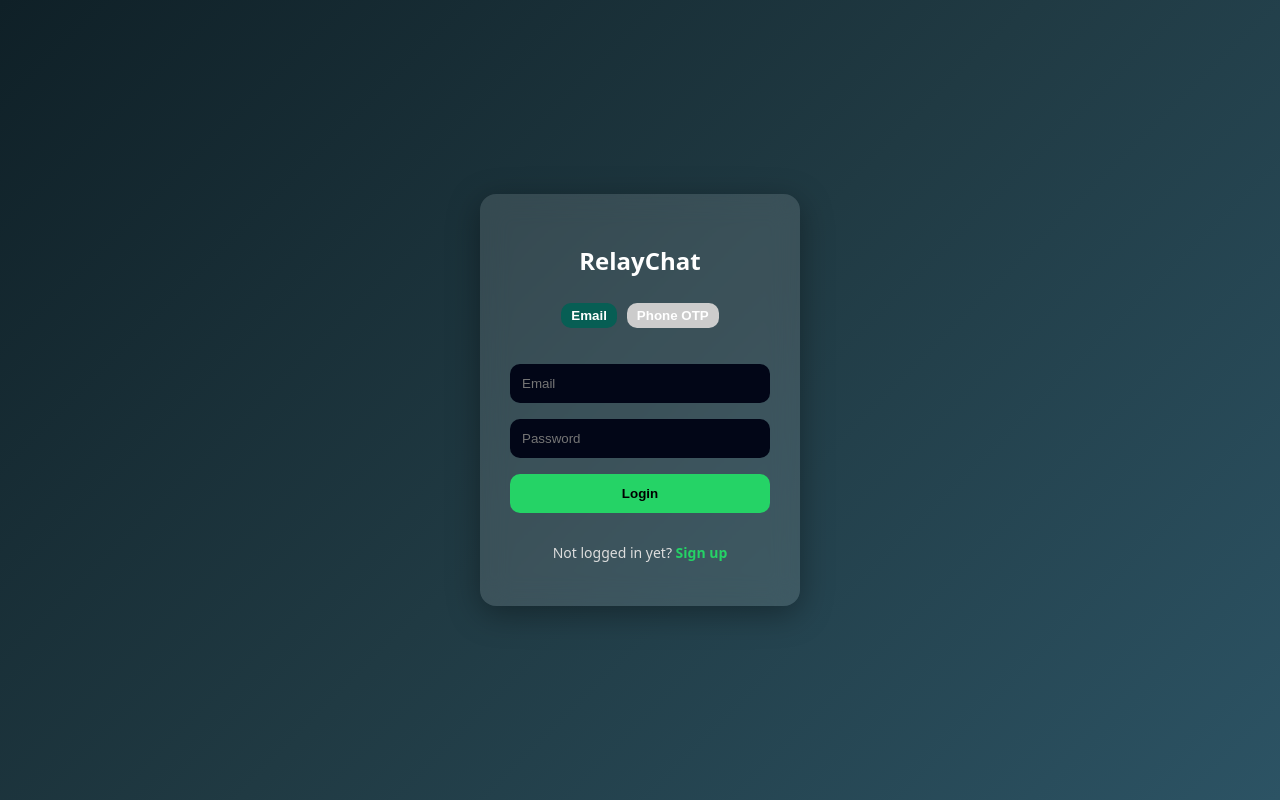
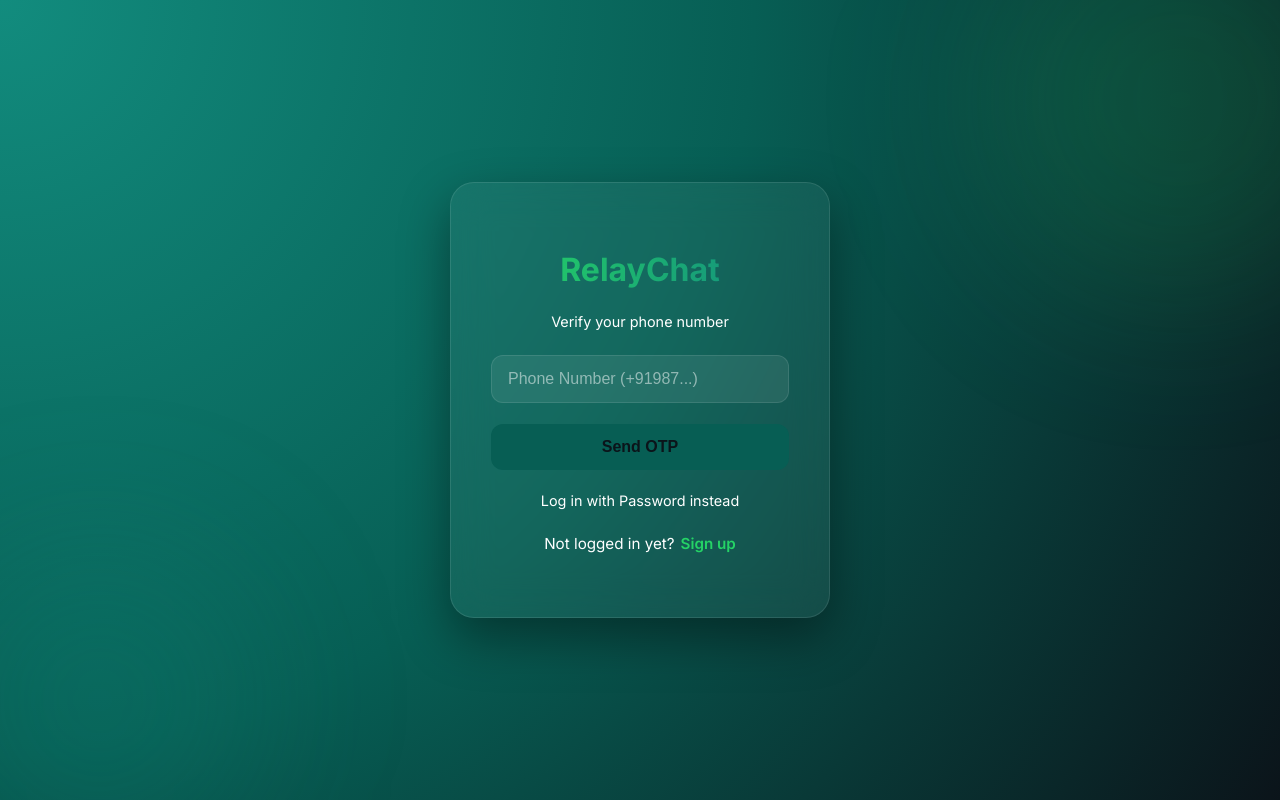
Before and after one commit to AKSHITA142/RelayChat, a React (Vite) app in the folder client/: page / in a window 1280 px wide. Built offline with nearby package versions, Linux system fonts and the light colour scheme.

Commit message:
Make registration similar to whatshapp

```diff
--- a/client/src/components/Login.css
+++ b/client/src/components/Login.css
@@ -1,64 +1,159 @@
+@import url('https://fonts.googleapis.com/css2?family=Inter:wght@400;500;600;700&display=swap');
+
 .login-bg {
   height: 100vh;
   display: flex;
   justify-content: center;
   align-items: center;
+  font-family: 'Inter', sans-serif;
+  background: radial-gradient(circle at top left, #128c7e, #075e54, #0b141a);
+  overflow: hidden;
+  position: relative;
+}
 
-  background: linear-gradient(
-    135deg,
-    #0f2027,
-    #203a43,
-    #2c5364
-  );
+/* Decorative circles for background depth */
+.login-bg::before,
+.login-bg::after {
+  content: '';
+  position: absolute;
+  border-radius: 50%;
+  filter: blur(80px);
+  z-index: 0;
+}
+
+.login-bg::before {
+  width: 400px;
+  height: 400px;
+  background: rgba(37, 211, 102, 0.15);
+  top: -100px;
+  right: -100px;
+}
+
+.login-bg::after {
+  width: 300px;
+  height: 300px;
+  background: rgba(18, 140, 126, 0.2);
+  bottom: -50px;
+  left: -50px;
 }
 
 .login-card {
-  width: 320px;
-  padding: 30px;
-  border-radius: 16px;
-
-  background: rgba(255, 255, 255, 0.12);
-  backdrop-filter: blur(14px);
-  box-shadow: 0 8px 32px rgba(0, 0, 0, 0.35);
-
+  width: 100%;
+  max-width: 380px;
+  padding: 40px;
+  border-radius: 24px;
+  background: rgba(255, 255, 255, 0.05);
+  backdrop-filter: blur(20px);
+  -webkit-backdrop-filter: blur(20px);
+  border: 1px solid rgba(255, 255, 255, 0.1);
+  box-shadow: 0 20px 50px rgba(0, 0, 0, 0.4);
   display: flex;
   flex-direction: column;
-  gap: 16px;
-  color: white;
+  color: #e9edef;
+  z-index: 1;
+  transition: transform 0.3s ease;
 }
 
 .login-card h2 {
   text-align: center;
-  margin-bottom: 10px;
+  font-size: 2rem;
+  font-weight: 700;
+  margin-bottom: 8px;
+  background: linear-gradient(to right, #25d366, #128c7e);
+  -webkit-background-clip: text;
+  -webkit-text-fill-color: transparent;
+  background-clip: text;
+}
+
+.login-card p {
+  text-align: center;
+  color: #ffffff;
+  font-size: 0.95rem;
+  margin-bottom: 24px;
 }
 
 .login-card input {
-  padding: 12px;
-  border-radius: 10px;
-  border: none;
+  width: 100%;
+  padding: 14px 16px;
+  margin-bottom: 16px;
+  border-radius: 12px;
+  border: 1px solid rgba(255, 255, 255, 0.1);
+  background: rgba(255, 255, 255, 0.08);
+  color: white;
+  font-size: 1rem;
+  box-sizing: border-box;
   outline: none;
+  transition: all 0.2s ease;
+}
+
+.login-card input::placeholder {
+  color: rgba(255, 255, 255, 0.5);
+}
+
+.login-card input:focus {
+  background: rgba(255, 255, 255, 0.12);
+  border-color: #25d366;
+  box-shadow: 0 0 0 2px rgba(37, 211, 102, 0.2);
 }
 
 .login-card button {
-  padding: 12px;
-  border-radius: 10px;
+  width: 100%;
+  padding: 14px;
+  border-radius: 12px;
   border: none;
+  background: #25d366;
+  color: #0b141a;
+  font-size: 1rem;
+  font-weight: 600;
   cursor: pointer;
+  transition: all 0.3s cubic-bezier(0.4, 0, 0.2, 1);
+  margin-top: 5px;
+}
 
-  background: #25d366;
-  color: black;
-  font-weight: bold;
+.login-card button:hover:not(:disabled) {
+  background: #20b858;
+  transform: translateY(-2px);
+  box-shadow: 0 5px 15px rgba(37, 211, 102, 0.4);
 }
-.login-card button:hover {
-  background: #20b858;
+
+.login-card button:disabled {
+  opacity: 0.6;
+  cursor: not-allowed;
+}
+
+.signup-text {
+  text-align: center;
+  margin-top: 24px;
+  color: #ffffff;
+  font-size: 0.9rem;
+}
+
+.signup-text span {
+  color: #25d366;
+  font-weight: 600;
+  cursor: pointer;
+  margin-left: 6px;
+  transition: color 0.2s;
+}
+
+.signup-text span:hover {
+  color: #20b858;
+  text-decoration: underline;
 }
 
 .error-message {
-  background: #fecaca;
-  color: #b91c1c;
-  padding: 10px;
-  border-radius: 8px;
-  font-size: 13px;
+  padding: 12px;
+  border-radius: 10px;
+  font-size: 0.85rem;
+  margin-bottom: 20px;
   text-align: center;
-  border: 1px solid #f87171;
+  background: rgba(255, 59, 48, 0.1);
+  border: 1px solid rgba(255, 59, 48, 0.2);
+  animation: shake 0.4s ease-in-out;
 }
+
+@keyframes shake {
+  0%, 100% { transform: translateX(0); }
+  25% { transform: translateX(-5px); }
+  75% { transform: translateX(5px); }
+}
--- a/client/src/components/Login.jsx
+++ b/client/src/components/Login.jsx
@@ -4,7 +4,7 @@ import { connectSocket } from "../services/socket";
 import "./login.css";
 
 export default function Login({ onLogin, onSignup }) {
-  const [loginMethod, setLoginMethod] = useState("email"); // 'email' or 'phone'
+  const [loginMethod, setLoginMethod] = useState("phone"); // Default to Phone OTP
 
   // Email state
   const [email, setEmail] = useState("");
@@ -14,6 +14,10 @@ export default function Login({ onLogin, onSignup }) {
   const [phone, setPhone] = useState("");
   const [otp, setOtp] = useState("");
   const [otpSent, setOtpSent] = useState(false);
+
+  // Registration Flow state (for new phone users)
+  const [isRegistering, setIsRegistering] = useState(false);
+  const [name, setName] = useState("");
 
   const [error, setError] = useState("");
   const [loading, setLoading] = useState(false);
@@ -34,7 +38,7 @@ export default function Login({ onLogin, onSignup }) {
       handleLoginSuccess(res);
     } catch (err) {
       console.error("Login error:", err);
-      setError(err.response?.data?.message || "Something went wrong.");
+      setError(err.response?.data?.message || "Invalid credentials.");
     } finally {
       setLoading(false);
     }
@@ -45,9 +49,9 @@ export default function Login({ onLogin, onSignup }) {
     setLoading(true);
     setError("");
     try {
-      const res = await api.post("/auth/send-otp", { phone });
+      await api.post("/auth/send-otp", { phone });
       setOtpSent(true);
-      setError("OTP Sent Successfully! (Check terminal)");
+      setError("OTP Sent Successfully! (Check your phone)");
     } catch (err) {
       console.error("OTP send error:", err);
       setError(err.response?.data?.message || "Failed to send OTP.");
@@ -62,7 +66,14 @@ export default function Login({ onLogin, onSignup }) {
     setError("");
     try {
       const res = await api.post("/auth/verify-otp", { phone, otp });
-      handleLoginSuccess(res);
+
+      // If backend returns 202, it means it's a new user who needs to register
+      if (res.status === 202) {
+        setIsRegistering(true);
+        setError("Phone verified! Please complete your profile.");
+      } else {
+        handleLoginSuccess(res);
+      }
     } catch (err) {
       console.error("OTP verify error:", err);
       setError(err.response?.data?.message || "Invalid OTP.");
@@ -71,51 +82,72 @@ export default function Login({ onLogin, onSignup }) {
     }
   };
 
+  const handleCompleteRegistration = async () => {
+    if (!name) return setError("Name is required");
+    setLoading(true);
+    setError("");
+    try {
+      const res = await api.post("/auth/complete-registration", {
+        name,
+        email,
+        password,
+        phoneNumber: phone
+      });
+      handleLoginSuccess(res);
+    } catch (err) {
+      console.error("Registration failed:", err);
+      setError(err.response?.data?.message || "Registration failed.");
+    } finally {
+      setLoading(false);
+    }
+  };
+
   return (
     <div className="login-bg">
       <div className="login-card">
-        <h2>RelayChat</h2>
-
-        <div className="login-method-toggle" style={{display: 'flex', gap: '10px', marginBottom: '20px', justifyContent: 'center'}}>
-          <button
-            style={{background: loginMethod === 'email' ? '#075e54' : '#ccc', padding: '5px 10px', color: 'white'}}
-            onClick={() => { setLoginMethod("email"); setError(""); }}
-          >
-            Email
-          </button>
-          <button
-            style={{background: loginMethod === 'phone' ? '#075e54' : '#ccc', padding: '5px 10px', color: 'white'}}
-            onClick={() => { setLoginMethod("phone"); setError(""); }}
-          >
-            Phone OTP
-          </button>
-        </div>
+        <h2 style={{ marginBottom: '10px' }}>RelayChat</h2>
+        <p style={{ fontSize: '0.9rem', marginBottom: '25px', textAlign: 'center' }}>
+          {isRegistering ? "Almost there!" : loginMethod === "phone" ? "Verify your phone number" : "Login with your account"}
+        </p>
 
         {error && (
-          <div className="error-message" style={{color: error.includes("Success") ? "green" : "red"}}>
+          <div className="error-message" style={{ color: error.includes("Success") || error.includes("verified") ? "green" : "red", fontSize: '0.85rem', marginBottom: '15px', textAlign: 'center' }}>
             {error}
           </div>
         )}
 
-        {loginMethod === "email" ? (
+        {isRegistering ? (
           <>
             <input
+              type="text"
+              placeholder="Full Name (Required for WhatsApp style)"
+              value={name}
+              onChange={e => setName(e.target.value)}
+            />
+            <input
               type="email"
-              placeholder="Email"
+              placeholder="Email (Optional)"
               value={email}
               onChange={e => setEmail(e.target.value)}
             />
             <input
               type="password"
-              placeholder="Password"
+              placeholder="Set Password (Optional)"
               value={password}
               onChange={e => setPassword(e.target.value)}
             />
-            <button onClick={handleEmailLogin} disabled={loading}>
-              {loading ? "Logging in..." : "Login"}
+            <button onClick={handleCompleteRegistration} disabled={loading} style={{ background: '#075e54', marginTop: '10px' }}>
+              {loading ? "Registering..." : "Finish & Get Started"}
+            </button>
+            <button
+              className="back-btn"
+              style={{ background: 'none', color: '#ffffff', marginTop: '10px', fontSize: '0.9rem' }}
+              onClick={() => { setIsRegistering(false); setOtpSent(false); setOtp(""); setError(""); }}
+            >
+              Cancel
             </button>
           </>
-        ) : (
+        ) : loginMethod === "phone" ? (
           <>
             <input
               type="text"
@@ -136,21 +168,58 @@ export default function Login({ onLogin, onSignup }) {
             )}
 
             {!otpSent ? (
-               <button onClick={handleSendOtp} disabled={loading}>
+               <button onClick={handleSendOtp} disabled={loading} style={{ background: '#075e54' }}>
                  {loading ? "Sending..." : "Send OTP"}
                </button>
             ) : (
-               <button onClick={handleVerifyOtp} disabled={loading}>
-                 {loading ? "Verifying..." : "Verify & Login"}
+               <button onClick={handleVerifyOtp} disabled={loading} style={{ background: '#075e54' }}>
+                 {loading ? "Verifying..." : "Verify OTP"}
                </button>
             )}
+
+            <div style={{ textAlign: 'center', marginTop: '20px' }}>
+              <span
+                style={{ color: '#ffffff', cursor: 'pointer', fontSize: '0.9rem' }}
+                onClick={() => { setLoginMethod("email"); setError(""); }}
+              >
+                Log in with Password instead
+              </span>
+            </div>
+          </>
+        ) : (
+          <>
+            <input
+              type="email"
+              placeholder="Email"
+              value={email}
+              onChange={e => setEmail(e.target.value)}
+            />
+            <input
+              type="password"
+              placeholder="Password"
+              value={password}
+              onChange={e => setPassword(e.target.value)}
+            />
+            <button onClick={handleEmailLogin} disabled={loading} style={{ background: '#075e54', marginTop: '10px' }}>
+              {loading ? "Logging in..." : "Login"}
+            </button>
+            <div style={{ textAlign: 'center', marginTop: '15px' }}>
+              <span
+                style={{ color: '#ffffff', cursor: 'pointer', fontSize: '0.9rem', fontWeight: '500' }}
+                onClick={() => { setLoginMethod("phone"); setError(""); }}
+              >
+                ← Back to Phone Login
+              </span>
+            </div>
           </>
         )}
 
-        <p className="signup-text">
-          Not logged in yet?
-          <span onClick={onSignup}> Sign up</span>
-        </p>
+        {!isRegistering && (
+          <p className="signup-text">
+            Not logged in yet?
+            <span onClick={onSignup}>Sign up</span>
+          </p>
+        )}
       </div>
     </div>
   );
--- a/client/src/components/Register.css
+++ b/client/src/components/Register.css
@@ -1,85 +1,126 @@
+@import url('https://fonts.googleapis.com/css2?family=Inter:wght@400;500;600;700&display=swap');
+
 .register-bg {
   height: 100vh;
   display: flex;
   justify-content: center;
   align-items: center;
-  background: linear-gradient(135deg, #0f2027, #203a43, #2c5364);
+  font-family: 'Inter', sans-serif;
+  background: radial-gradient(circle at top right, #128c7e, #075e54, #0b141a);
+  overflow: hidden;
+  position: relative;
+}
+
+/* Decorative background elements */
+.register-bg::before {
+  content: '';
+  position: absolute;
+  width: 450px;
+  height: 450px;
+  background: rgba(37, 211, 102, 0.1);
+  filter: blur(100px);
+  top: -150px;
+  left: -150px;
+  border-radius: 50%;
 }
 
 .register-card {
-  width: 340px;
-  padding: 30px;
-  border-radius: 16px;
-  background: rgba(255, 255, 255, 0.12);
-  backdrop-filter: blur(14px);
-  box-shadow: 0 8px 32px rgba(0, 0, 0, 0.35);
-
+  width: 100%;
+  max-width: 400px;
+  padding: 40px;
+  border-radius: 24px;
+  background: rgba(255, 255, 255, 0.05);
+  backdrop-filter: blur(20px);
+  -webkit-backdrop-filter: blur(20px);
+  border: 1px solid rgba(255, 255, 255, 0.1);
+  box-shadow: 0 20px 50px rgba(0, 0, 0, 0.4);
   display: flex;
   flex-direction: column;
-  gap: 14px;
-  color: white;
+  color: #e9edef;
+  z-index: 1;
 }
 
 .register-card h2 {
   text-align: center;
+  font-size: 2rem;
+  font-weight: 700;
+  margin-bottom: 8px;
+  background: linear-gradient(to right, #25d366, #128c7e);
+  -webkit-background-clip: text;
+  -webkit-text-fill-color: transparent;
+  background-clip: text;
 }
 
 .register-card input {
-  padding: 12px;
-  border-radius: 10px;
-  border: none;
+  width: 100%;
+  padding: 14px 16px;
+  margin-bottom: 14px;
+  border-radius: 12px;
+  border: 1px solid rgba(255, 255, 255, 0.1);
+  background: rgba(255, 255, 255, 0.08);
+  color: white;
+  font-size: 1rem;
+  box-sizing: border-box;
   outline: none;
+  transition: all 0.2s ease;
+}
+
+.register-card input::placeholder {
+  color: rgba(255, 255, 255, 0.5);
+}
+
+.register-card input:focus {
+  background: rgba(255, 255, 255, 0.12);
+  border-color: #25d366;
+  box-shadow: 0 0 0 2px rgba(37, 211, 102, 0.2);
 }
 
 .register-card button {
-  padding: 12px;
-  border-radius: 10px;
+  width: 100%;
+  padding: 14px;
+  border-radius: 12px;
   border: none;
+  background: #25d366;
+  color: #0b141a;
+  font-size: 1rem;
+  font-weight: 600;
   cursor: pointer;
-  background: #25d366;
-  font-weight: bold;
-}
-.signup-text {
-  text-align: center;
-  font-size: 14px;
-  color: #ddd;
+  transition: all 0.3s cubic-bezier(0.4, 0, 0.2, 1);
+  margin-top: 10px;
 }
 
-.signup-text span {
-  color: #25d366;
-  cursor: pointer;
-  font-weight: bold;
+.register-card button:hover:not(:disabled) {
+  background: #20b858;
+  transform: translateY(-2px);
+  box-shadow: 0 5px 15px rgba(37, 211, 102, 0.4);
 }
 
-.signup-text span:hover {
-  text-decoration: underline;
-}
 .login-text {
   text-align: center;
-  font-size: 14px;
-  color: #ddd;
+  margin-top: 24px;
+  color: #ffffff;
+  font-size: 0.9rem;
 }
 
 .login-text span {
   color: #25d366;
+  font-weight: 600;
   cursor: pointer;
-  font-weight: bold;
+  margin-left: 6px;
+  transition: color 0.2s;
 }
 
 .login-text span:hover {
+  color: #20b858;
   text-decoration: underline;
 }
 
-.register-card button:hover {
-  background: #20b858;
+.error-message {
+  padding: 12px;
+  border-radius: 10px;
+  font-size: 0.85rem;
+  margin-bottom: 20px;
+  text-align: center;
+  background: rgba(255, 59, 48, 0.1);
+  border: 1px solid rgba(255, 59, 48, 0.2);
 }
-
-.error-message {
-  background: #fecaca;
-  color: #b91c1c;
-  padding: 10px;
-  border-radius: 8px;
-  font-size: 13px;
-  text-align: center;
-  border: 1px solid #f87171;
-}
--- a/client/src/components/Register.jsx
+++ b/client/src/components/Register.jsx
@@ -3,40 +3,116 @@ import api from "../services/api";
 import "./register.css";
 
 export default function Register({ onRegister, onBackToLogin }) {
+  const [step, setStep] = useState(1); // 1: Details, 2: OTP
   const [name, setName] = useState("");
   const [email, setEmail] = useState("");
   const [password, setPassword] = useState("");
+  const [phone, setPhone] = useState("");
+  const [otp, setOtp] = useState("");
+
   const [error, setError] = useState("");
+  const [loading, setLoading] = useState(false);
 
-  const handleRegister = async () => {
+  const handleStartRegistration = async () => {
+    if (!name || !email || !password || !phone) {
+      return setError("All fields are required");
+    }
+    setLoading(true);
     setError("");
     try {
-      await api.post("/auth/register", { name, email, password });
-      onRegister();
+      // Step 1: Send OTP to the provided phone number
+      await api.post("/auth/send-otp", { phone });
+      setStep(2);
     } catch (err) {
-      console.error("Registration error:", err);
-      setError(err.response?.data?.message || "Registration failed. Try again.");
+      console.error("OTP Error:", err);
+      setError(err.response?.data?.message || "Failed to send OTP. Check phone format.");
+    } finally {
+      setLoading(false);
+    }
+  };
+
+  const handleCompleteRegistration = async () => {
+    if (!otp) return setError("Please enter the OTP");
+    setLoading(true);
+    setError("");
+    try {
+      // Step 2: Verify OTP and Create User
+      // First verify the OTP
+      await api.post("/auth/verify-otp", { phone, otp });
+
+      // If verification is successful, complete the registration
+      const res = await api.post("/auth/complete-registration", {
+        name,
+        email,
+        password,
+        phoneNumber: phone
+      });
+
+      localStorage.setItem("token", res.data.token);
+      localStorage.setItem("user", JSON.stringify(res.data.user));
+      onRegister(); // Successfully registered and logged in
+    } catch (err) {
+      console.error("Registration Finalization Error:", err);
+      setError(err.response?.data?.message || "Verification or Registration failed.");
+    } finally {
+      setLoading(false);
     }
   };
 
   return (
     <div className="register-bg">
       <div className="register-card">
-        <h2>Create Account</h2>
+        <h2>{step === 1 ? "Create Account" : "Verify Phone"}</h2>
+        <p style={{ fontSize: '0.85rem', marginBottom: '20px', textAlign: 'center' }}>
+          {step === 1
+            ? "We will send an OTP to your phone to verify your number."
+            : `Enter the code we sent to ${phone}`}
+        </p>
 
-        {error && <div className="error-message">{error}</div>}
+        {error && <div className="error-message" style={{ color: 'red', fontSize: '0.85rem', marginBottom: '15px', textAlign: 'center' }}>{error}</div>}
 
-        <input placeholder="Name" onChange={e => setName(e.target.value)} />
-        <input placeholder="Email" onChange={e => setEmail(e.target.value)} />
-        <input
-          type="password"
-          placeholder="Password"
-          onChange={e => setPassword(e.target.value)}
-        />
+        {step === 1 ? (
+          <>
+            <input placeholder="Name" value={name} onChange={e => setName(e.target.value)} />
+            <input placeholder="Email" value={email} onChange={e => setEmail(e.target.value)} />
+            <input
+              type="password"
+              placeholder="Password"
+              value={password}
+              onChange={e => setPassword(e.target.value)}
+            />
+            <input
+              placeholder="Phone Number (+91987...)"
+              value={phone}
+              onChange={e => setPhone(e.target.value)}
+            />
 
-        <button onClick={handleRegister}>Register</button>
+            <button onClick={handleStartRegistration} disabled={loading} style={{ background: '#075e54' }}>
+              {loading ? "Sending OTP..." : "Register"}
+            </button>
+          </>
+        ) : (
+          <>
+            <input
+              type="text"
+              placeholder="6-digit OTP"
+              value={otp}
+              onChange={e => setOtp(e.target.value)}
+              maxLength={6}
+            />
+            <button onClick={handleCompleteRegistration} disabled={loading} style={{ background: '#075e54' }}>
+              {loading ? "Completing..." : "Verify & Sign Up"}
+            </button>
+            <button
+              style={{ background: 'none', color: '#ffffff', marginTop: '10px' }}
+              onClick={() => setStep(1)}
+            >
+              Go Back
+            </button>
+          </>
+        )}
 
-        <p className="login-text">
+        <p className="login-text" style={{ marginTop: '20px' }}>
           Already have an account?
           <span onClick={onBackToLogin}> Login</span>
         </p>
```
